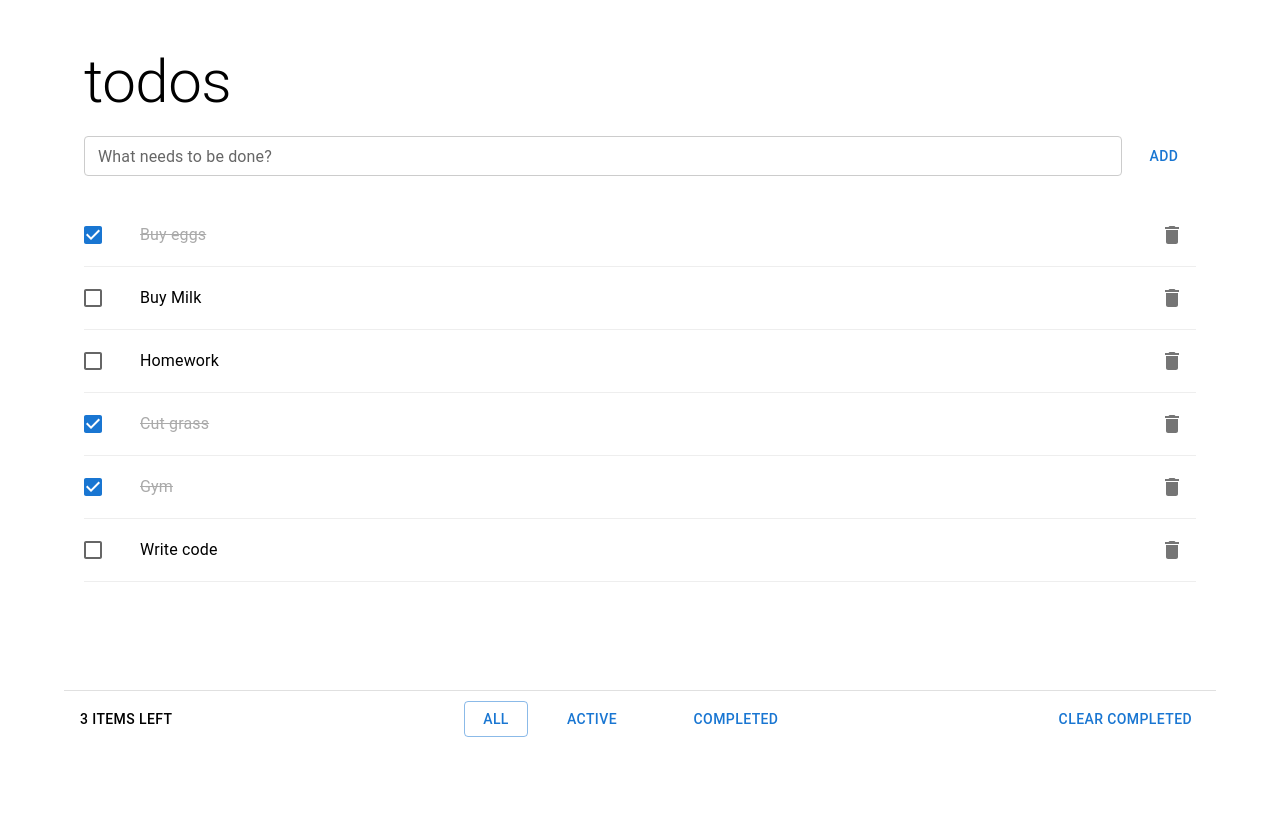
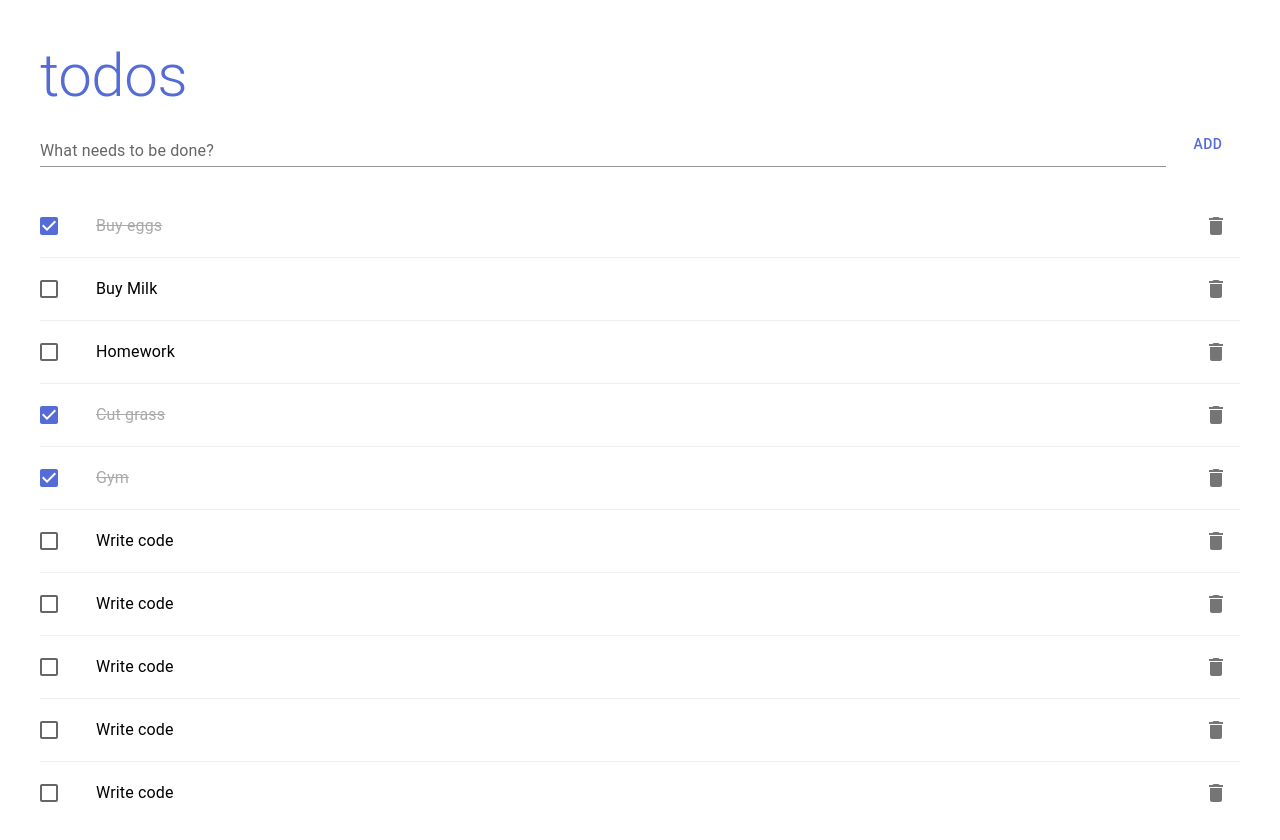
Before and after one commit to lostvermeer/Todo-app, a React (Create React App) app: page / in a window 1280 px wide. Before the commit the page ends 800 px from the top, so only its background shows below. Built offline with nearby package versions, Linux system fonts and the light colour scheme.

Commit message:
App restructure

```diff
--- a/src/App.tsx
+++ b/src/App.tsx
@@ -1,29 +1,16 @@
 import React from 'react';
 import { BrowserRouter, Routes, Route } from 'react-router-dom';
-import { Container } from '@mui/material';
-// import TodoInput from './components/TodoInput';
-// import TodoList from './components/TodoList';
-// import TodoFooter from './components/TodoFooter';
-import HomePage from './pages/HomePage';
-import AboutPage from './pages/AboutPage';
+// import HomePage from './pages/HomePage';
+// import AboutPage from './pages/AboutPage';
+// import NavBar from './components/NavBar';
 import TodoPage from './pages/TodoPage';
-// import NavBar from './components/NavBar';
-import TodoFooter from './components/TodoFooter';
-import './styles/App.css';
 
 const App: React.FC = () => {
   return (
     <BrowserRouter>
-      <Container>
-        {/* <NavBar /> */}
-        <br />
-        <Routes>
-          <Route path="/" element={<TodoPage />} />
-          <Route path="/about" element={<AboutPage />} />
-          <Route path="/home" element={<HomePage />} />
-        </Routes>
-        <TodoFooter />
-      </Container>
+      <Routes>
+        <Route path="/" element={<TodoPage />} />
+      </Routes>
     </BrowserRouter>
   );
 };
--- a/src/components/TodoFooter.tsx
+++ b/src/components/TodoFooter.tsx
@@ -83,7 +83,7 @@ const TodoFooter: React.FC = () => {
     <Grid container columnSpacing={0}>
       <Box
         sx={{
-          position: 'sticky',
+          position: 'static',
           bottom: 0,
           width: '100%',
           backgroundColor: '#f5f5f5',
@@ -145,7 +145,7 @@ const TodoFooter: React.FC = () => {
                 alignItems: 'center',
                 marginLeft: 'auto',
                 marginRight: 2,
-                minWidth: '110px', // Fix the width to prevent resizing
+                minWidth: '110px',
               }}
             >
               {hasCompletedTodos ? 'Clear completed' : 'Clear'}
--- a/src/components/TodoInput.tsx
+++ b/src/components/TodoInput.tsx
@@ -17,11 +17,18 @@ const TodoInput: React.FC = () => {
 
   return (
     <form onSubmit={handleSubmit(onSubmit)}>
-      <Box sx={{ display: 'flex', alignItems: 'center', marginBottom: '20px' }}>
+      <Box
+        sx={{
+          display: 'flex',
+          alignItems: 'center',
+          marginBottom: '20px',
+          marginTop: '10px',
+        }}
+      >
         <TextField
           {...register('todoText')}
           label="What needs to be done?"
-          variant="outlined"
+          variant="standard"
           size="small"
           fullWidth
           sx={{
--- a/src/components/TodoList.tsx
+++ b/src/components/TodoList.tsx
@@ -7,14 +7,13 @@ import { List } from '@mui/material';
 const TodoList: React.FC = () => {
   const { state } = useTodoContext();
 
-  // Filter the todos based on the selected filter
   const filteredTodos = state.todos.filter((todo: Todo) => {
     if (state.filter === 'active') {
       return !todo.completed;
     } else if (state.filter === 'completed') {
       return todo.completed;
     }
-    return true; // 'all' filter
+    return true;
   });
 
   return (
--- a/src/contexts/store.ts
+++ b/src/contexts/store.ts
@@ -29,4 +29,29 @@ export const data = [
     title: 'Write code',
     completed: false,
   },
+  {
+    id: '6',
+    title: 'Write code',
+    completed: false,
+  },
+  {
+    id: '6',
+    title: 'Write code',
+    completed: false,
+  },
+  {
+    id: '6',
+    title: 'Write code',
+    completed: false,
+  },
+  {
+    id: '6',
+    title: 'Write code',
+    completed: false,
+  },
+  {
+    id: '6',
+    title: 'Write code',
+    completed: false,
+  },
 ];
--- a/src/index.tsx
+++ b/src/index.tsx
@@ -2,6 +2,9 @@ import React from 'react';
 import ReactDOM from 'react-dom/client';
 // import './index.css';
 import App from './App';
+import CssBaseline from '@mui/material/CssBaseline';
+import { ThemeProvider } from '@mui/material/styles';
+import theme from './theme';
 import { TodoProvider } from './contexts/TodoContext';
 
 const rootElement = document.getElementById('root');
@@ -10,7 +13,10 @@ const root = ReactDOM.createRoot(rootElement as HTMLElement);
 root.render(
   <React.StrictMode>
     <TodoProvider>
-      <App />
+      <ThemeProvider theme={theme}>
+        <CssBaseline />
+        <App />
+      </ThemeProvider>
     </TodoProvider>
   </React.StrictMode>
 );
--- a/src/pages/AboutPage.tsx
+++ b/src/pages/AboutPage.tsx
@@ -5,7 +5,7 @@ const AboutPage: React.FC = () => {
   return (
     <Box
       sx={{
-        backgroundColor: '#f5f5f5',
+        // backgroundColor: '#f5f5f5',
         padding: '20px',
         minHeight: '78vh',
         maxHeight: '78vh',
--- a/src/pages/HomePage.tsx
+++ b/src/pages/HomePage.tsx
@@ -5,7 +5,6 @@ const HomePage: React.FC = () => {
   return (
     <Box
       sx={{
-        backgroundColor: '#f5f5f5',
         padding: '20px',
         minHeight: '78vh',
         maxHeight: '78vh',
--- a/src/pages/TodoPage.tsx
+++ b/src/pages/TodoPage.tsx
@@ -2,23 +2,25 @@ import React from 'react';
 import TodoList from '../components/TodoList';
 import TodoInput from '../components/TodoInput';
 import { Box, Typography } from '@mui/material';
+import TodoFooter from '../components/TodoFooter';
 
 const TodosPage: React.FC = () => {
   return (
     <Box
       sx={{
         padding: '20px',
-        minHeight: '78vh',
-        maxHeight: '78vh',
+        margin: '20px',
+        minHeight: '100vh',
+        maxHeight: '100vh',
         overflowY: 'auto',
       }}
     >
-      <Typography variant="h2" color="inherit">
+      <Typography variant="h2" color="primary">
         todos
       </Typography>
-      <br />
       <TodoInput />
       <TodoList />
+      <TodoFooter />
     </Box>
   );
 };
--- /dev/null
+++ b/src/theme.ts
@@ -0,0 +1,19 @@
+import { createTheme } from '@mui/material/styles';
+import { red } from '@mui/material/colors';
+
+// A custom theme for this app
+const theme = createTheme({
+  palette: {
+    primary: {
+      main: '#556cd6',
+    },
+    secondary: {
+      main: '#19857b',
+    },
+    error: {
+      main: red.A400,
+    },
+  },
+});
+
+export default theme;
```
Also changed, not shown: src/components/NavBar.tsx (+3 -34 lines).
